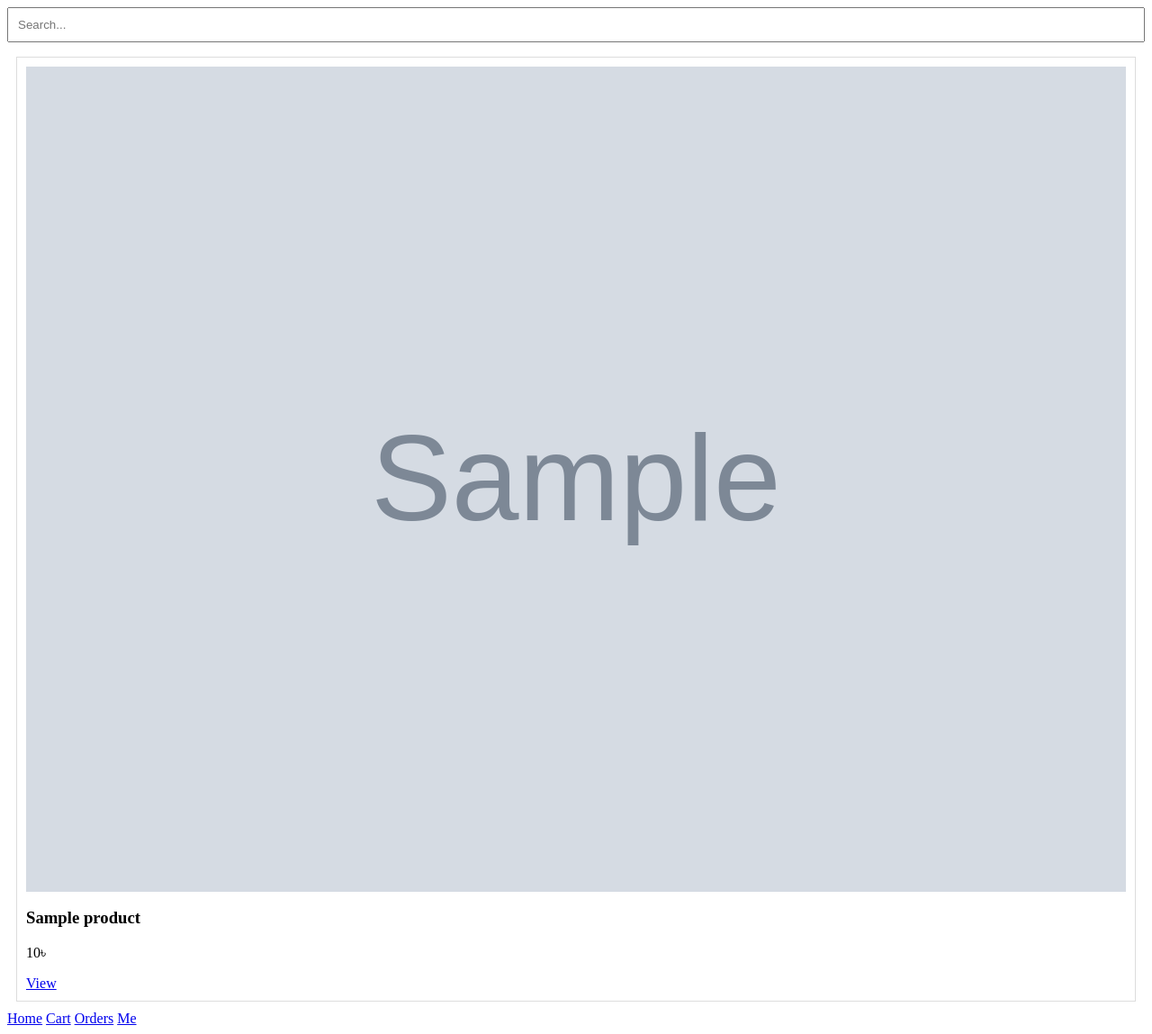
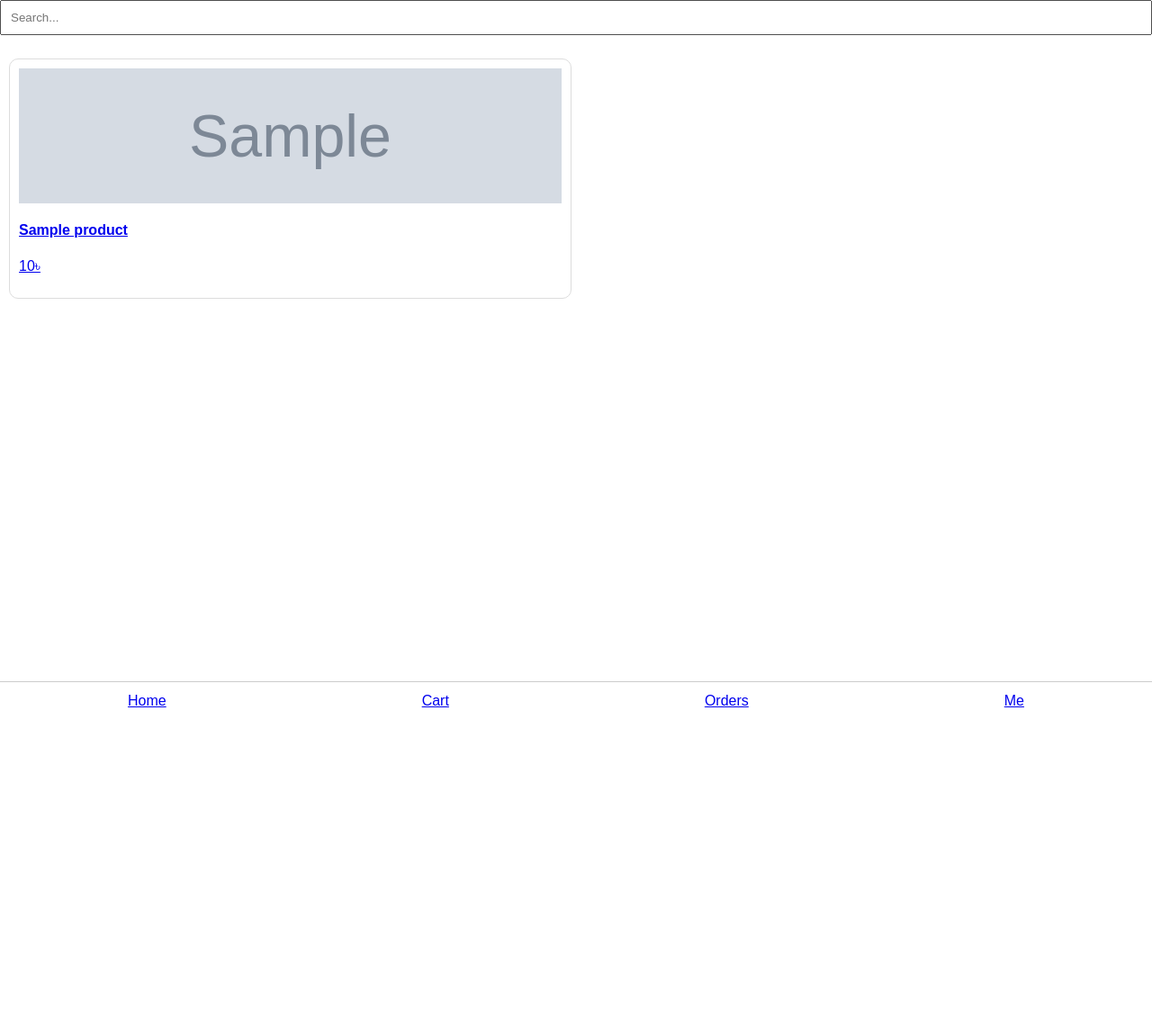
Before and after one commit to tahmid16122009-crypto/shoes-place, a Flask app: template templates/home.html in a window 1280 px wide. Shown: the whole page at 90% size. After the commit the page ends 786 px from the top, so only its background shows below. Run offline with Flask 3, Linux system fonts and the light colour scheme; the template is opened without the code that fills it: most values are stand-ins (such as "Sample title", 1, 10 or a date in 2020); grey boxes marked "Sample" are stand-in pictures.

Commit message:
Update home.html

```diff
--- a/templates/home.html
+++ b/templates/home.html
@@ -1,17 +1,29 @@
 <meta name="viewport" content="width=device-width, initial-scale=1, maximum-scale=1, user-scalable=no">
+
+<style>
+body{font-family:sans-serif;margin:0;padding-bottom:70px}
+.grid{display:grid;grid-template-columns:1fr 1fr;gap:10px;padding:10px}
+.card{border:1px solid #ddd;padding:10px;border-radius:10px}
+.card img{width:100%;height:150px;object-fit:cover}
+.nav{position:fixed;bottom:0;width:100%;display:flex;justify-content:space-around;background:white;border-top:1px solid #ccc}
+.nav a{padding:12px}
+</style>
 
 <form>
 <input name="q" value="{{q}}" placeholder="Search..." style="width:100%;padding:10px">
 </form>
 
+<div class="grid">
 {% for p in products %}
-<div style="padding:10px;border:1px solid #ddd;margin:10px">
-<img src="{{p.image}}" width="100%">
-<h3>{{p.name}}</h3>
+<div class="card">
+<a href="/product/{{p.id}}">
+<img src="{{p.image}}">
+<h4>{{p.name}}</h4>
 <p>{{p.price}}৳</p>
-<a href="/product/{{p.id}}">View</a>
+</a>
 </div>
 {% endfor %}
+</div>
 
 <div class="nav">
 <a href="/home">Home</a>
```
